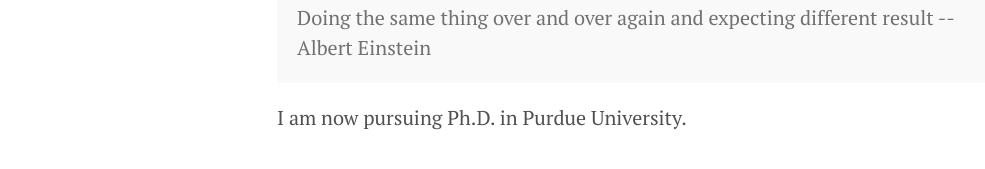
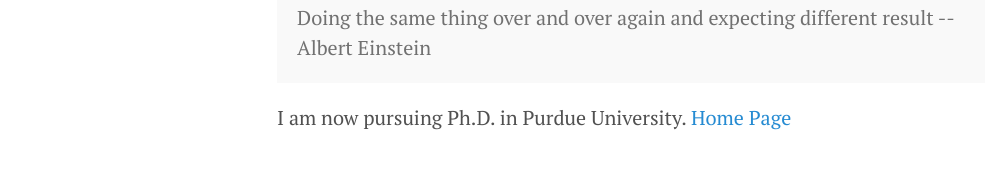
Before and after one commit to echoedit/echobrad.github.io, a Jekyll site: the page built from about.md, in a window 1280 px wide. Shown: the part 209-378 px from the top of the page, without its empty margins (3-988 px from the left). Built offline with Jekyll 4.4.1, drawn with Linux system fonts in a browser that asks for light colours.

Commit message:
Add home page url

```diff
--- a/about.md
+++ b/about.md
@@ -7,4 +7,4 @@ title: About Me
 	Doing the same thing over and over again and expecting different result -- Albert Einstein
 </p>
 
-I am now pursuing Ph.D. in Purdue University.
+I am now pursuing Ph.D. in Purdue University. [Home Page](https://sites.google.com/site/mengchizhang/)
```
